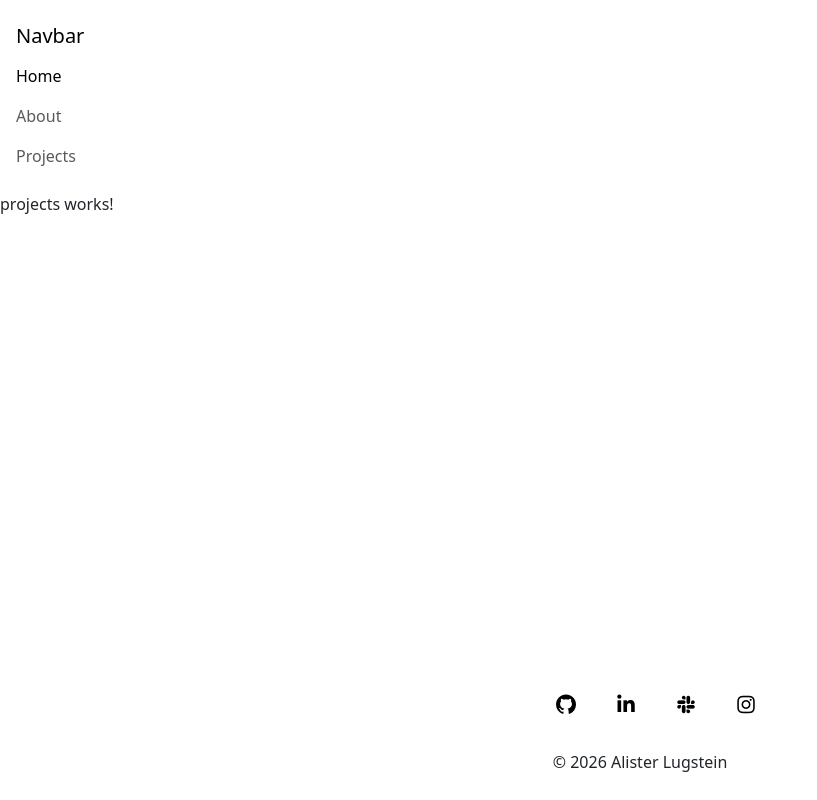
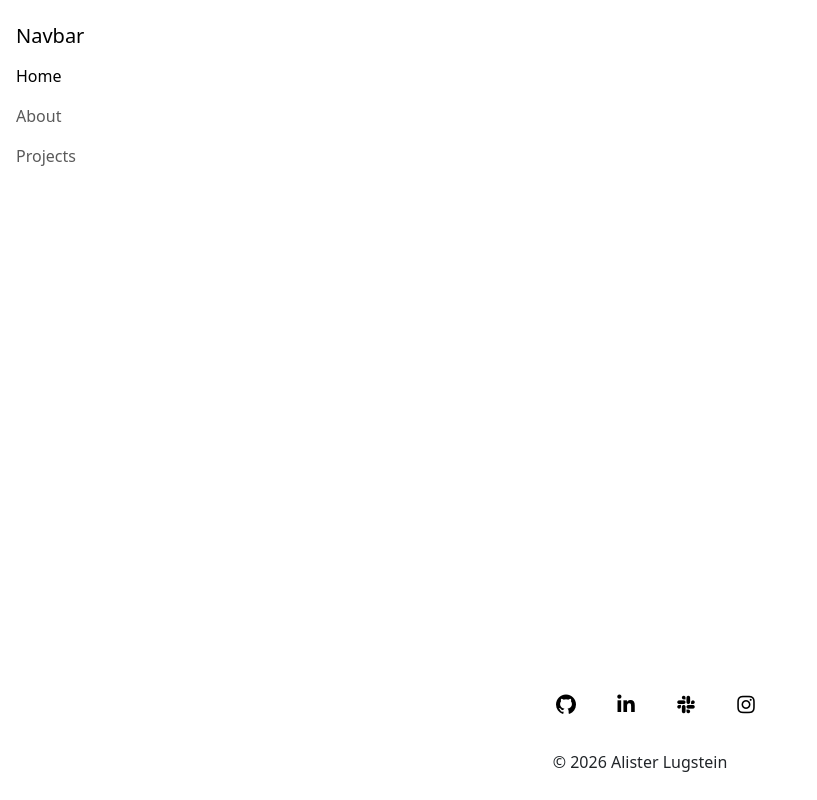
Before and after one commit to alisterlu-creator/My_Portfolio, an Angular app: page /projects in a window 1280 px wide. Shown: the whole page, without its empty margins (0-817 px from the left). Built offline with nearby package versions, Linux system fonts and the light colour scheme.

Commit message:
creates projects wrapper

```diff
--- a/src/app/projects/projects.html
+++ b/src/app/projects/projects.html
@@ -1 +1 @@
-<p>projects works!</p>
+<section class="projects-wrapper"></section>
```
